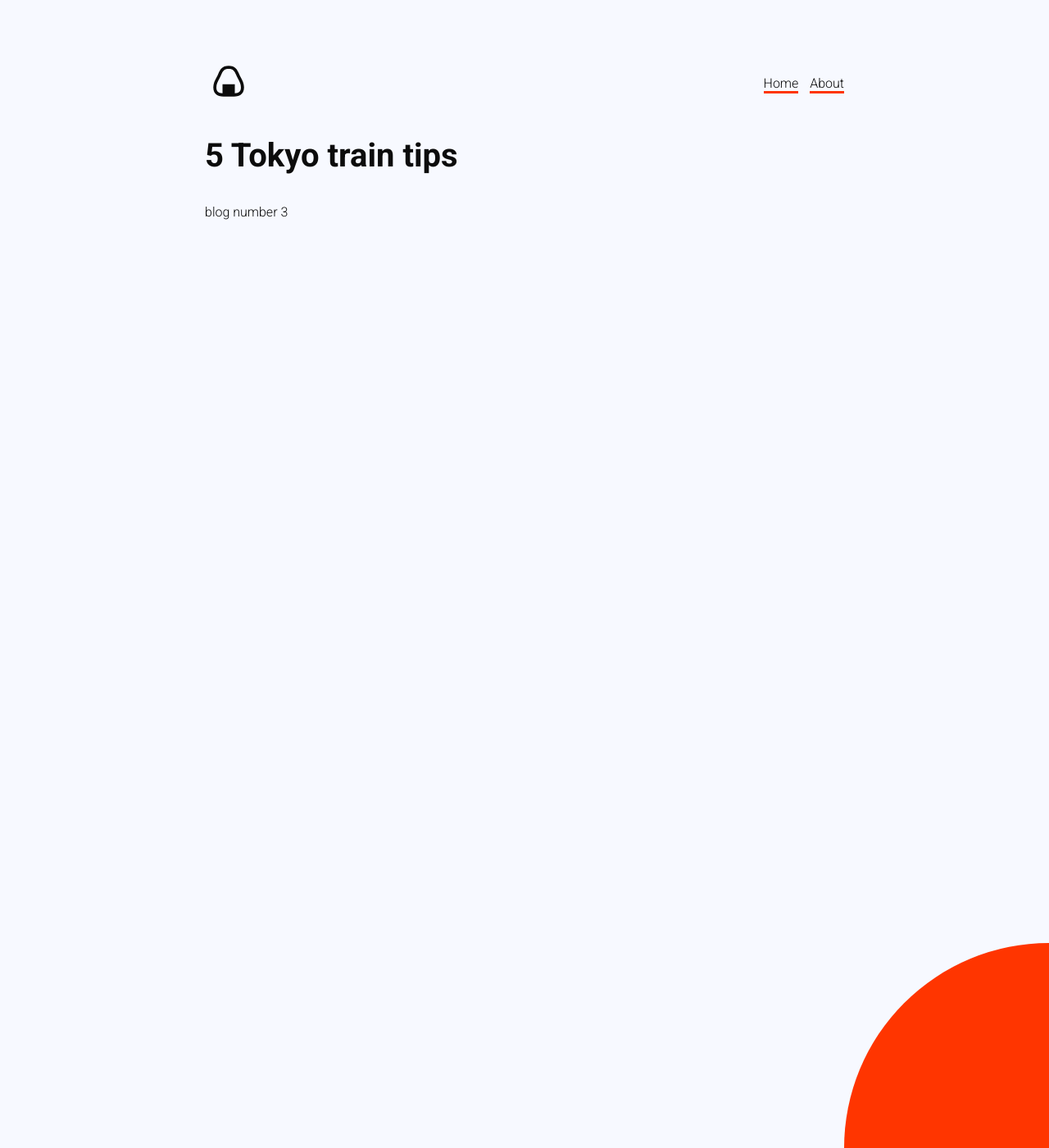
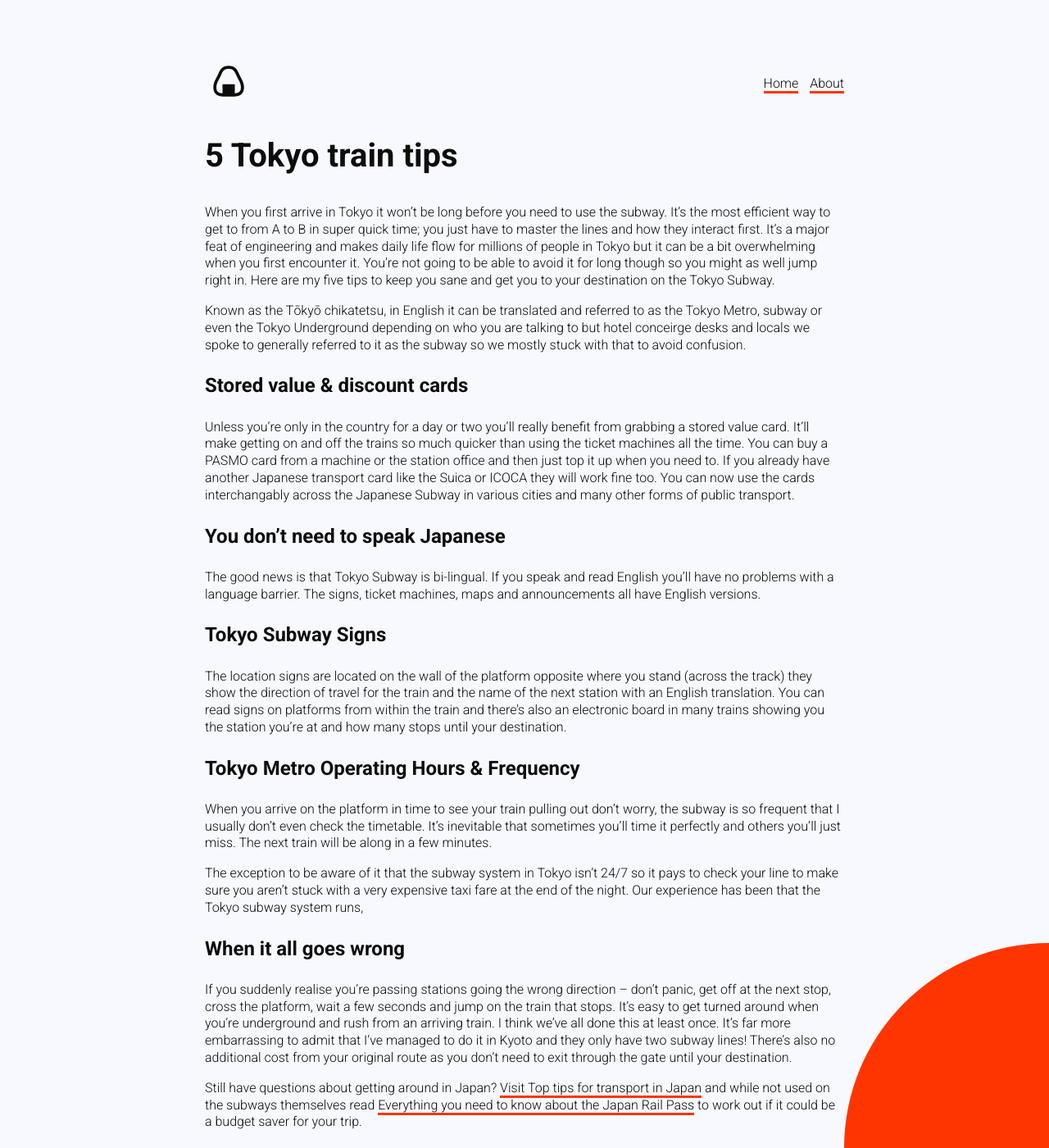
Before and after one commit to EsGowens/anightinjapan, a Jekyll site: the page built from _posts/2020-08-05-tokyo-train-tips.md, in a window 1280 px wide and 1400 px high. Shown: the whole window at 82% size. Built offline with Jekyll 4.4.1, drawn with Linux system fonts in a browser that asks for light colours.

Commit message:
Updated Tokyo Train Tips and 1 other file

```diff
--- a/_posts/2020-08-05-tokyo-train-tips.md
+++ b/_posts/2020-08-05-tokyo-train-tips.md
@@ -5,4 +5,30 @@ excerpt: Here are my 5 tips to keep you sane and get you to your destination on
   Tokyo Subway.
 ---
 
-blog number 3
+When you first arrive in Tokyo it won’t be long before you need to use the subway.  It’s the most efficient way to get to from A to B in super quick time; you just have to master the lines and how they interact first. It’s a major feat of engineering and makes daily life flow for millions of people in Tokyo but it can be a bit overwhelming when you first encounter it.  You’re not going to be able to avoid it for long though so you might as well jump right in.  Here are my five tips to keep you sane and get you to your destination on the Tokyo Subway.
+
+Known as the Tōkyō chikatetsu, in English it can be translated and referred to as the Tokyo Metro, subway or even the Tokyo Underground depending on who you are talking to but hotel conceirge desks and locals we spoke to generally referred to it as the subway so we mostly stuck with that to avoid confusion.
+
+### Stored value & discount cards
+
+Unless you’re only in the country for a day or two you’ll really benefit from grabbing a stored value card.  It’ll make getting on and off the trains so much quicker than using the  ticket machines all the time.  You can buy a PASMO card from a machine or the station office and then just top it up when you need to.  If you already have another Japanese transport card like the Suica or ICOCA they will work fine too.  You can now use the cards interchangably across the Japanese Subway in various cities and many other forms of public transport.
+
+### You don’t need to speak Japanese
+
+The good news is that Tokyo Subway is bi-lingual.  If you speak and read English you’ll have no problems with a language barrier. The signs, ticket machines, maps and announcements all have English versions.
+
+### Tokyo Subway Signs
+
+The location signs are located on the wall of the platform opposite where you stand (across the track) they show the direction of travel for the train and the name of the next station with an English translation.  You can read signs on platforms from within the train and there’s also an electronic board in many trains showing you the station you’re at and how many stops until your destination.
+
+### Tokyo Metro Operating Hours & Frequency
+
+When you arrive on the platform in time to see your train pulling out don’t worry, the subway is so frequent that I usually don’t even check the timetable.  It’s inevitable that sometimes you’ll time it perfectly and others you’ll just miss.  The next train will be along in a few minutes.
+
+The exception to be aware of it that the subway system in Tokyo isn’t 24/7 so it pays to check your line to make sure you aren’t stuck with a very expensive taxi fare at the end of the night.  Our experience has been that the Tokyo subway system runs,
+
+### When it all goes wrong
+
+If you suddenly realise you’re passing stations going the wrong direction – don’t panic, get off at the next stop, cross the platform, wait a few seconds and jump on the train that stops.  It’s easy to get turned around when you’re underground and rush from an arriving train.  I think we’ve all done this at least once.  It’s far more embarrassing to admit that I’ve managed to do it in Kyoto and they only have two subway lines!  There’s also no additional cost from your original route as you don’t need to exit through the gate until your destination.
+
+Still have questions about getting around in Japan? [Visit Top tips for transport in Japan](https://www.2aussietravellers.com/top-tips-for-transport-in-japan/ ) and while not used on the subways themselves read [Everything you need to know about the Japan Rail Pass](https://www.2aussietravellers.com/japan-rail-pass/) to work out if it could be a budget saver for your trip.
```
Also changed, not shown: _posts/2020-08-06-all-of-the-lights.md (+13 -1 lines).
